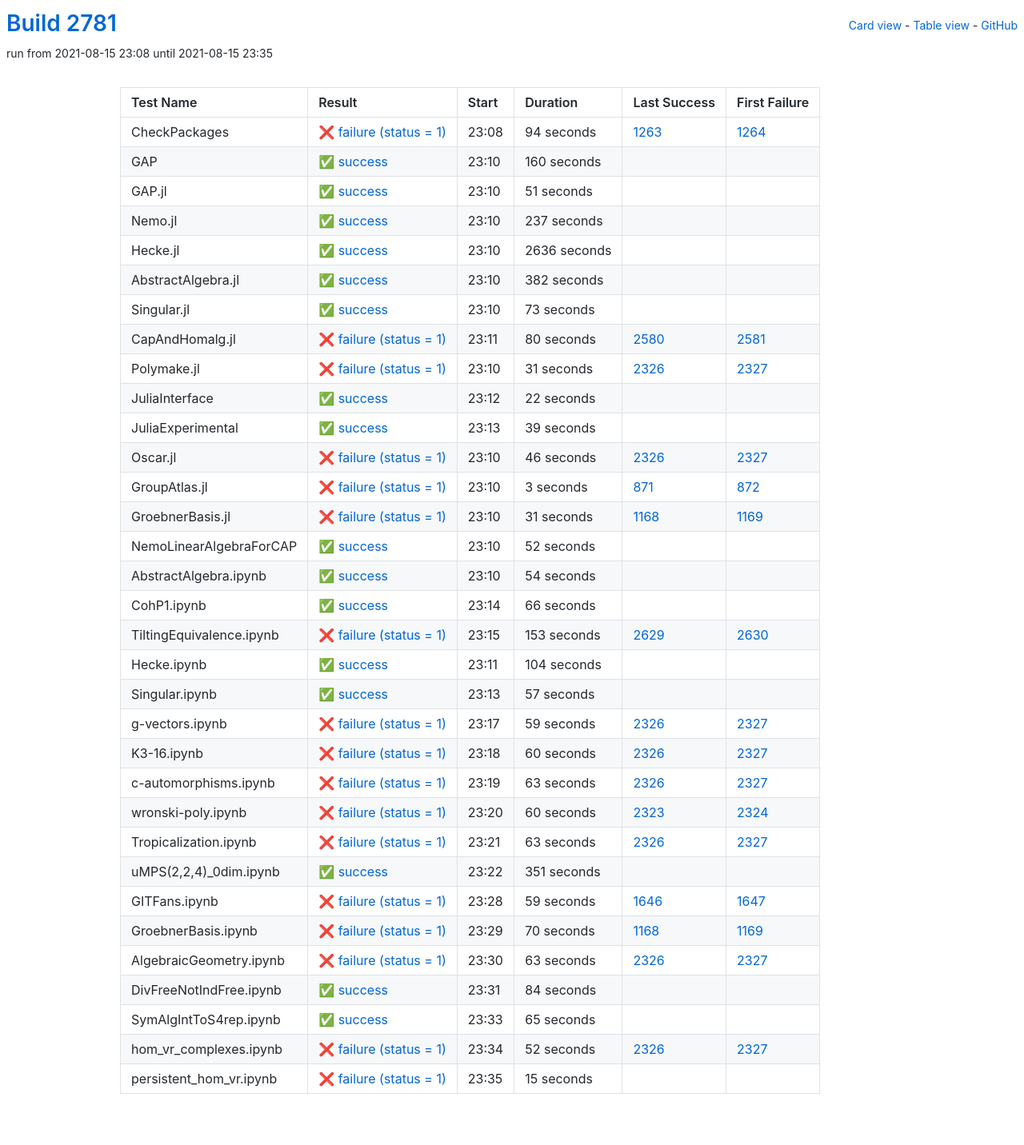
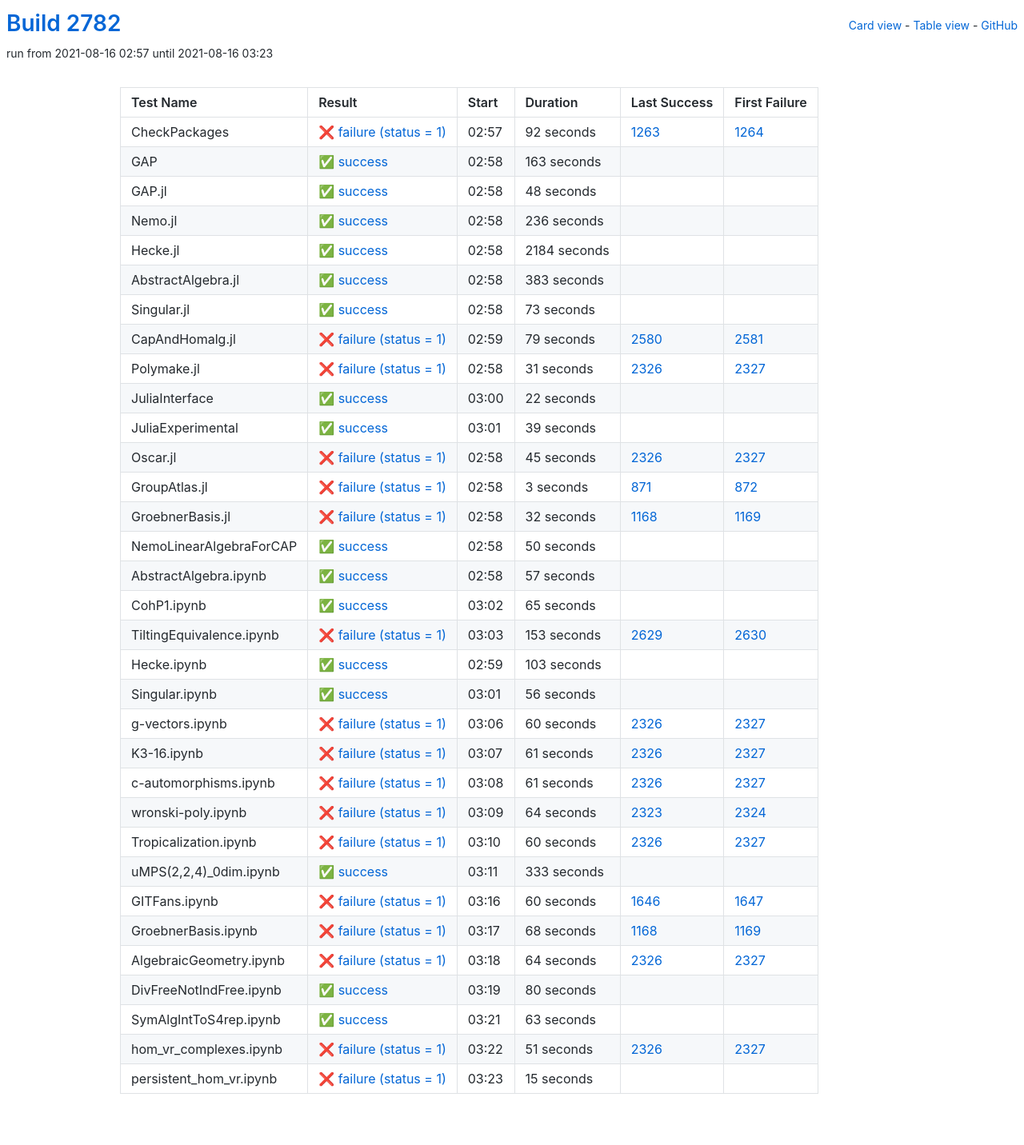
Before and after one commit to oscar-system/oscar-ci-status-stable, a Jekyll site: the page built from table.html, in a window 1280 px wide. Shown: the whole page at 80% size. Built offline with Jekyll 4.4.1, drawn with Linux system fonts in a browser that asks for light colours.

Commit message:
Build #2782

```diff
--- a/_data/ci.yml
+++ b/_data/ci.yml
@@ -1,6 +1,6 @@
 ---
-build: 2781
-build_url: https://oscarci.mathematik.uni-kl.de/job/oscar-stable/2781/
+build: 2782
+build_url: https://oscarci.mathematik.uni-kl.de/job/oscar-stable/2782/
 job: oscar-stable
 organization: oscar-system
 repo: oscar-ci-status-stable
@@ -8,80 +8,80 @@ repourl: https://github.com/oscar-system/oscar-ci-status-stable
 tests:
 - name: CheckPackages
   id: checkpackages
-  log: https://oscarci.mathematik.uni-kl.de/job/oscar-stable/2781/artifact/logs/build-2781/CheckPackages.log
-  start: 2021-08-15 23:08
+  log: https://oscarci.mathematik.uni-kl.de/job/oscar-stable/2782/artifact/logs/build-2782/CheckPackages.log
+  start: 2021-08-16 02:57
   success: false
   exitcode: 1
   status: failure
-  duration: 94
+  duration: 92
   last_success: 1263
   last_success_url: https://oscarci.mathematik.uni-kl.de/job/oscar-stable/1263/
   first_failure: 1264
   first_failure_url: https://oscarci.mathematik.uni-kl.de/job/oscar-stable/1264/
 - name: GAP
   id: gap
-  log: https://oscarci.mathematik.uni-kl.de/job/oscar-stable/2781/artifact/logs/build-2781/GAP.log
-  start: 2021-08-15 23:10
+  log: https://oscarci.mathematik.uni-kl.de/job/oscar-stable/2782/artifact/logs/build-2782/GAP.log
+  start: 2021-08-16 02:58
   success: true
   exitcode: 0
   status: success
-  duration: 160
+  duration: 163
   last_success: false
   last_success_url:
   first_failure: false
   first_failure_url:
 - name: GAP.jl
   id: gap-jl
-  log: https://oscarci.mathematik.uni-kl.de/job/oscar-stable/2781/artifact/logs/build-2781/GAP.jl.log
-  start: 2021-08-15 23:10
+  log: https://oscarci.mathematik.uni-kl.de/job/oscar-stable/2782/artifact/logs/build-2782/GAP.jl.log
+  start: 2021-08-16 02:58
   success: true
   exitcode: 0
   status: success
-  duration: 51
+  duration: 48
   last_success: false
   last_success_url:
   first_failure: false
   first_failure_url:
 - name: Nemo.jl
   id: nemo-jl
-  log: https://oscarci.mathematik.uni-kl.de/job/oscar-stable/2781/artifact/logs/build-2781/Nemo.jl.log
-  start: 2021-08-15 23:10
+  log: https://oscarci.mathematik.uni-kl.de/job/oscar-stable/2782/artifact/logs/build-2782/Nemo.jl.log
+  start: 2021-08-16 02:58
   success: true
   exitcode: 0
   status: success
-  duration: 237
+  duration: 236
   last_success: false
   last_success_url:
   first_failure: false
   first_failure_url:
 - name: Hecke.jl
   id: hecke-jl
-  log: https://oscarci.mathematik.uni-kl.de/job/oscar-stable/2781/artifact/logs/build-2781/Hecke.jl.log
-  start: 2021-08-15 23:10
+  log: https://oscarci.mathematik.uni-kl.de/job/oscar-stable/2782/artifact/logs/build-2782/Hecke.jl.log
+  start: 2021-08-16 02:58
   success: true
   exitcode: 0
   status: success
-  duration: 2636
+  duration: 2184
   last_success: false
   last_success_url:
   first_failure: false
   first_failure_url:
 - name: AbstractAlgebra.jl
   id: abstractalgebra-jl
-  log: https://oscarci.mathematik.uni-kl.de/job/oscar-stable/2781/artifact/logs/build-2781/AbstractAlgebra.jl.log
-  start: 2021-08-15 23:10
+  log: https://oscarci.mathematik.uni-kl.de/job/oscar-stable/2782/artifact/logs/build-2782/AbstractAlgebra.jl.log
+  start: 2021-08-16 02:58
   success: true
   exitcode: 0
   status: success
-  duration: 382
+  duration: 383
   last_success: false
   last_success_url:
   first_failure: false
   first_failure_url:
 - name: Singular.jl
   id: singular-jl
-  log: https://oscarci.mathematik.uni-kl.de/job/oscar-stable/2781/artifact/logs/build-2781/Singular.jl.log
-  start: 2021-08-15 23:10
+  log: https://oscarci.mathematik.uni-kl.de/job/oscar-stable/2782/artifact/logs/build-2782/Singular.jl.log
+  start: 2021-08-16 02:58
   success: true
   exitcode: 0
   status: success
@@ -92,20 +92,20 @@ tests:
   first_failure_url:
 - name: CapAndHomalg.jl
   id: capandhomalg-jl
-  log: https://oscarci.mathematik.uni-kl.de/job/oscar-stable/2781/artifact/logs/build-2781/CapAndHomalg.jl.log
-  start: 2021-08-15 23:11
+  log: https://oscarci.mathematik.uni-kl.de/job/oscar-stable/2782/artifact/logs/build-2782/CapAndHomalg.jl.log
+  start: 2021-08-16 02:59
   success: false
   exitcode: 1
   status: failure
-  duration: 80
+  duration: 79
   last_success: 2580
   last_success_url: https://oscarci.mathematik.uni-kl.de/job/oscar-stable/2580/
   first_failure: 2581
   first_failure_url: https://oscarci.mathematik.uni-kl.de/job/oscar-stable/2581/
 - name: Polymake.jl
   id: polymake-jl
-  log: https://oscarci.mathematik.uni-kl.de/job/oscar-stable/2781/artifact/logs/build-2781/Polymake.jl.log
-  start: 2021-08-15 23:10
+  log: https://oscarci.mathematik.uni-kl.de/job/oscar-stable/2782/artifact/logs/build-2782/Polymake.jl.log
+  start: 2021-08-16 02:58
   success: false
   exitcode: 1
   status: failure
@@ -116,8 +116,8 @@ tests:
   first_failure_url: https://oscarci.mathematik.uni-kl.de/job/oscar-stable/2327/
 - name: JuliaInterface
   id: juliainterface
-  log: https://oscarci.mathematik.uni-kl.de/job/oscar-stable/2781/artifact/logs/build-2781/JuliaInterface.log
-  start: 2021-08-15 23:12
+  log: https://oscarci.mathematik.uni-kl.de/job/oscar-stable/2782/artifact/logs/build-2782/JuliaInterface.log
+  start: 2021-08-16 03:00
   success: true
   exitcode: 0
   status: success
@@ -128,8 +128,8 @@ tests:
   first_failure_url:
 - name: JuliaExperimental
   id: juliaexperimental
-  log: https://oscarci.mathematik.uni-kl.de/job/oscar-stable/2781/artifact/logs/build-2781/JuliaExperimental.log
-  start: 2021-08-15 23:13
+  log: https://oscarci.mathematik.uni-kl.de/job/oscar-stable/2782/artifact/logs/build-2782/JuliaExperimental.log
+  start: 2021-08-16 03:01
   success: true
   exitcode: 0
   status: success
@@ -140,20 +140,20 @@ tests:
   first_failure_url:
 - name: Oscar.jl
   id: oscar-jl
-  log: https://oscarci.mathematik.uni-kl.de/job/oscar-stable/2781/artifact/logs/build-2781/Oscar.jl.log
-  start: 2021-08-15 23:10
+  log: https://oscarci.mathematik.uni-kl.de/job/oscar-stable/2782/artifact/logs/build-2782/Oscar.jl.log
+  start: 2021-08-16 02:58
   success: false
   exitcode: 1
   status: failure
-  duration: 46
+  duration: 45
   last_success: 2326
   last_success_url: https://oscarci.mathematik.uni-kl.de/job/oscar-stable/2326/
   first_failure: 2327
   first_failure_url: https://oscarci.mathematik.uni-kl.de/job/oscar-stable/2327/
 - name: GroupAtlas.jl
   id: groupatlas-jl
-  log: https://oscarci.mathematik.uni-kl.de/job/oscar-stable/2781/artifact/logs/build-2781/GroupAtlas.jl.log
-  start: 2021-08-15 23:10
+  log: https://oscarci.mathematik.uni-kl.de/job/oscar-stable/2782/artifact/logs/build-2782/GroupAtlas.jl.log
+  start: 2021-08-16 02:58
   success: false
   exitcode: 1
   status: failure
@@ -164,56 +164,56 @@ tests:
   first_failure_url: https://oscarci.mathematik.uni-kl.de/job/oscar-stable/872/
 - name: GroebnerBasis.jl
   id: groebnerbasis-jl
-  log: https://oscarci.mathematik.uni-kl.de/job/oscar-stable/2781/artifact/logs/build-2781/GroebnerBasis.jl.log
-  start: 2021-08-15 23:10
+  log: https://oscarci.mathematik.uni-kl.de/job/oscar-stable/2782/artifact/logs/build-2782/GroebnerBasis.jl.log
+  start: 2021-08-16 02:58
   success: false
   exitcode: 1
   status: failure
-  duration: 31
+  duration: 32
   last_success: 1168
   last_success_url: https://oscarci.mathematik.uni-kl.de/job/oscar-stable/1168/
   first_failure: 1169
   first_failure_url: https://oscarci.mathematik.uni-kl.de/job/oscar-stable/1169/
 - name: NemoLinearAlgebraForCAP
   id: nemolinearalgebraforcap
-  log: https://oscarci.mathematik.uni-kl.de/job/oscar-stable/2781/artifact/logs/build-2781/NemoLinearAlgebraForCAP.log
-  start: 2021-08-15 23:10
+  log: https://oscarci.mathematik.uni-kl.de/job/oscar-stable/2782/artifact/logs/build-2782/NemoLinearAlgebraForCAP.log
+  start: 2021-08-16 02:58
   success: true
   exitcode: 0
   status: success
-  duration: 52
+  duration: 50
   last_success: false
   last_success_url:
   first_failure: false
   first_failure_url:
 - name: AbstractAlgebra.ipynb
   id: abstractalgebra-ipynb
-  log: https://oscarci.mathematik.uni-kl.de/job/oscar-stable/2781/artifact/logs/build-2781/AbstractAlgebra.ipynb.log
-  start: 2021-08-15 23:10
+  log: https://oscarci.mathematik.uni-kl.de/job/oscar-stable/2782/artifact/logs/build-2782/AbstractAlgebra.ipynb.log
+  start: 2021-08-16 02:58
   success: true
   exitcode: 0
   status: success
-  duration: 54
+  duration: 57
   last_success: false
   last_success_url:
   first_failure: false
   first_failure_url:
 - name: CohP1.ipynb
   id: cohp1-ipynb
-  log: https://oscarci.mathematik.uni-kl.de/job/oscar-stable/2781/artifact/logs/build-2781/CohP1.ipynb.log
-  start: 2021-08-15 23:14
+  log: https://oscarci.mathematik.uni-kl.de/job/oscar-stable/2782/artifact/logs/build-2782/CohP1.ipynb.log
+  start: 2021-08-16 03:02
   success: true
   exitcode: 0
   status: success
-  duration: 66
+  duration: 65
   last_success: false
   last_success_url:
   first_failure: false
   first_failure_url:
 - name: TiltingEquivalence.ipynb
   id: tiltingequivalence-ipynb
-  log: https://oscarci.mathematik.uni-kl.de/job/oscar-stable/2781/artifact/logs/build-2781/TiltingEquivalence.ipynb.log
-  start: 2021-08-15 23:15
+  log: https://oscarci.mathematik.uni-kl.de/job/oscar-stable/2782/artifact/logs/build-2782/TiltingEquivalence.ipynb.log
+  start: 2021-08-16 03:03
   success: false
   exitcode: 1
   status: failure
@@ -224,44 +224,32 @@ tests:
   first_failure_url: https://oscarci.mathematik.uni-kl.de/job/oscar-stable/2630/
 - name: Hecke.ipynb
   id: hecke-ipynb
-  log: https://oscarci.mathematik.uni-kl.de/job/oscar-stable/2781/artifact/logs/build-2781/Hecke.ipynb.log
-  start: 2021-08-15 23:11
+  log: https://oscarci.mathematik.uni-kl.de/job/oscar-stable/2782/artifact/logs/build-2782/Hecke.ipynb.log
+  start: 2021-08-16 02:59
   success: true
   exitcode: 0
   status: success
-  duration: 104
+  duration: 103
   last_success: false
   last_success_url:
   first_failure: false
   first_failure_url:
 - name: Singular.ipynb
   id: singular-ipynb
-  log: https://oscarci.mathematik.uni-kl.de/job/oscar-stable/2781/artifact/logs/build-2781/Singular.ipynb.log
-  start: 2021-08-15 23:13
+  log: https://oscarci.mathematik.uni-kl.de/job/oscar-stable/2782/artifact/logs/build-2782/Singular.ipynb.log
+  start: 2021-08-16 03:01
   success: true
   exitcode: 0
   status: success
-  duration: 57
+  duration: 56
   last_success: false
   last_success_url:
   first_failure: false
   first_failure_url:
 - name: g-vectors.ipynb
   id: g-vectors-ipynb
-  log: https://oscarci.mathematik.uni-kl.de/job/oscar-stable/2781/artifact/logs/build-2781/g-vectors.ipynb.log
-  start: 2021-08-15 23:17
-  success: false
-  exitcode: 1
-  status: failure
-  duration: 59
-  last_success: 2326
-  last_success_url: https://oscarci.mathematik.uni-kl.de/job/oscar-stable/2326/
-  first_failure: 2327
-  first_failure_url: https://oscarci.mathematik.uni-kl.de/job/oscar-stable/2327/
-- name: K3-16.ipynb
-  id: k3-16-ipynb
-  log: https://oscarci.mathematik.uni-kl.de/job/oscar-stable/2781/artifact/logs/build-2781/K3-16.ipynb.log
-  start: 2021-08-15 23:18
+  log: https://oscarci.mathematik.uni-kl.de/job/oscar-stable/2782/artifact/logs/build-2782/g-vectors.ipynb.log
+  start: 2021-08-16 03:06
   success: false
   exitcode: 1
   status: failure
@@ -270,130 +258,142 @@ tests:
   last_success_url: https://oscarci.mathematik.uni-kl.de/job/oscar-stable/2326/
   first_failure: 2327
   first_failure_url: https://oscarci.mathematik.uni-kl.de/job/oscar-stable/2327/
-- name: c-automorphisms.ipynb
-  id: c-automorphisms-ipynb
-  log: https://oscarci.mathematik.uni-kl.de/job/oscar-stable/2781/artifact/logs/build-2781/c-automorphisms.ipynb.log
-  start: 2021-08-15 23:19
+- name: K3-16.ipynb
+  id: k3-16-ipynb
+  log: https://oscarci.mathematik.uni-kl.de/job/oscar-stable/2782/artifact/logs/build-2782/K3-16.ipynb.log
+  start: 2021-08-16 03:07
   success: false
   exitcode: 1
   status: failure
-  duration: 63
+  duration: 61
+  last_success: 2326
+  last_success_url: https://oscarci.mathematik.uni-kl.de/job/oscar-stable/2326/
+  first_failure: 2327
+  first_failure_url: https://oscarci.mathematik.uni-kl.de/job/oscar-stable/2327/
+- name: c-automorphisms.ipynb
+  id: c-automorphisms-ipynb
+  log: https://oscarci.mathematik.uni-kl.de/job/oscar-stable/2782/artifact/logs/build-2782/c-automorphisms.ipynb.log
+  start: 2021-08-16 03:08
+  success: false
+  exitcode: 1
+  status: failure
+  duration: 61
   last_success: 2326
   last_success_url: https://oscarci.mathematik.uni-kl.de/job/oscar-stable/2326/
   first_failure: 2327
   first_failure_url: https://oscarci.mathematik.uni-kl.de/job/oscar-stable/2327/
 - name: wronski-poly.ipynb
   id: wronski-poly-ipynb
-  log: https://oscarci.mathematik.uni-kl.de/job/oscar-stable/2781/artifact/logs/build-2781/wronski-poly.ipynb.log
-  start: 2021-08-15 23:20
+  log: https://oscarci.mathematik.uni-kl.de/job/oscar-stable/2782/artifact/logs/build-2782/wronski-poly.ipynb.log
+  start: 2021-08-16 03:09
   success: false
   exitcode: 1
   status: failure
-  duration: 60
+  duration: 64
   last_success: 2323
   last_success_url: https://oscarci.mathematik.uni-kl.de/job/oscar-stable/2323/
   first_failure: 2324
   first_failure_url: https://oscarci.mathematik.uni-kl.de/job/oscar-stable/2324/
 - name: Tropicalization.ipynb
   id: tropicalization-ipynb
-  log: https://oscarci.mathematik.uni-kl.de/job/oscar-stable/2781/artifact/logs/build-2781/Tropicalization.ipynb.log
-  start: 2021-08-15 23:21
+  log: https://oscarci.mathematik.uni-kl.de/job/oscar-stable/2782/artifact/logs/build-2782/Tropicalization.ipynb.log
+  start: 2021-08-16 03:10
   success: false
   exitcode: 1
   status: failure
-  duration: 63
+  duration: 60
   last_success: 2326
   last_success_url: https://oscarci.mathematik.uni-kl.de/job/oscar-stable/2326/
   first_failure: 2327
   first_failure_url: https://oscarci.mathematik.uni-kl.de/job/oscar-stable/2327/
 - name: uMPS(2,2,4)_0dim.ipynb
   id: umps-2-2-4-0dim-ipynb
-  log: https://oscarci.mathematik.uni-kl.de/job/oscar-stable/2781/artifact/logs/build-2781/uMPS-2-2-4-_0dim.ipynb.log
-  start: 2021-08-15 23:22
+  log: https://oscarci.mathematik.uni-kl.de/job/oscar-stable/2782/artifact/logs/build-2782/uMPS-2-2-4-_0dim.ipynb.log
+  start: 2021-08-16 03:11
   success: true
   exitcode: 0
   status: success
-  duration: 351
+  duration: 333
   last_success: false
   last_success_url:
   first_failure: false
   first_failure_url:
 - name: GITFans.ipynb
   id: gitfans-ipynb
-  log: https://oscarci.mathematik.uni-kl.de/job/oscar-stable/2781/artifact/logs/build-2781/GITFans.ipynb.log
-  start: 2021-08-15 23:28
+  log: https://oscarci.mathematik.uni-kl.de/job/oscar-stable/2782/artifact/logs/build-2782/GITFans.ipynb.log
+  start: 2021-08-16 03:16
   success: false
   exitcode: 1
   status: failure
-  duration: 59
+  duration: 60
   last_success: 1646
   last_success_url: https://oscarci.mathematik.uni-kl.de/job/oscar-stable/1646/
   first_failure: 1647
   first_failure_url: https://oscarci.mathematik.uni-kl.de/job/oscar-stable/1647/
 - name: GroebnerBasis.ipynb
   id: groebnerbasis-ipynb
-  log: https://oscarci.mathematik.uni-kl.de/job/oscar-stable/2781/artifact/logs/build-2781/GroebnerBasis.ipynb.log
-  start: 2021-08-15 23:29
+  log: https://oscarci.mathematik.uni-kl.de/job/oscar-stable/2782/artifact/logs/build-2782/GroebnerBasis.ipynb.log
+  start: 2021-08-16 03:17
   success: false
   exitcode: 1
   status: failure
-  duration: 70
+  duration: 68
   last_success: 1168
   last_success_url: https://oscarci.mathematik.uni-kl.de/job/oscar-stable/1168/
   first_failure: 1169
   first_failure_url: https://oscarci.mathematik.uni-kl.de/job/oscar-stable/1169/
 - name: AlgebraicGeometry.ipynb
   id: algebraicgeometry-ipynb
-  log: https://oscarci.mathematik.uni-kl.de/job/oscar-stable/2781/artifact/logs/build-2781/AlgebraicGeometry.ipynb.log
-  start: 2021-08-15 23:30
+  log: https://oscarci.mathematik.uni-kl.de/job/oscar-stable/2782/artifact/logs/build-2782/AlgebraicGeometry.ipynb.log
+  start: 2021-08-16 03:18
   success: false
   exitcode: 1
   status: failure
-  duration: 63
+  duration: 64
   last_success: 2326
   last_success_url: https://oscarci.mathematik.uni-kl.de/job/oscar-stable/2326/
   first_failure: 2327
   first_failure_url: https://oscarci.mathematik.uni-kl.de/job/oscar-stable/2327/
 - name: DivFreeNotIndFree.ipynb
   id: divfreenotindfree-ipynb
-  log: https://oscarci.mathematik.uni-kl.de/job/oscar-stable/2781/artifact/logs/build-2781/DivFreeNotIndFree.ipynb.log
-  start: 2021-08-15 23:31
+  log: https://oscarci.mathematik.uni-kl.de/job/oscar-stable/2782/artifact/logs/build-2782/DivFreeNotIndFree.ipynb.log
+  start: 2021-08-16 03:19
   success: true
   exitcode: 0
   status: success
-  duration: 84
+  duration: 80
   last_success: false
   last_success_url:
   first_failure: false
   first_failure_url:
 - name: SymAlgIntToS4rep.ipynb
   id: symalginttos4rep-ipynb
-  log: https://oscarci.mathematik.uni-kl.de/job/oscar-stable/2781/artifact/logs/build-2781/SymAlgIntToS4rep.ipynb.log
-  start: 2021-08-15 23:33
+  log: https://oscarci.mathematik.uni-kl.de/job/oscar-stable/2782/artifact/logs/build-2782/SymAlgIntToS4rep.ipynb.log
+  start: 2021-08-16 03:21
   success: true
   exitcode: 0
   status: success
-  duration: 65
+  duration: 63
   last_success: false
   last_success_url:
   first_failure: false
   first_failure_url:
 - name: hom_vr_complexes.ipynb
   id: hom-vr-complexes-ipynb
-  log: https://oscarci.mathematik.uni-kl.de/job/oscar-stable/2781/artifact/logs/build-2781/hom_vr_complexes.ipynb.log
-  start: 2021-08-15 23:34
+  log: https://oscarci.mathematik.uni-kl.de/job/oscar-stable/2782/artifact/logs/build-2782/hom_vr_complexes.ipynb.log
+  start: 2021-08-16 03:22
   success: false
   exitcode: 1
   status: failure
-  duration: 52
+  duration: 51
   last_success: 2326
   last_success_url: https://oscarci.mathematik.uni-kl.de/job/oscar-stable/2326/
   first_failure: 2327
   first_failure_url: https://oscarci.mathematik.uni-kl.de/job/oscar-stable/2327/
 - name: persistent_hom_vr.ipynb
   id: persistent-hom-vr-ipynb
-  log: https://oscarci.mathematik.uni-kl.de/job/oscar-stable/2781/artifact/logs/build-2781/persistent_hom_vr.ipynb.log
-  start: 2021-08-15 23:35
+  log: https://oscarci.mathematik.uni-kl.de/job/oscar-stable/2782/artifact/logs/build-2782/persistent_hom_vr.ipynb.log
+  start: 2021-08-16 03:23
   success: false
   exitcode: 1
   status: failure
```
Also changed, not shown: README.md.
